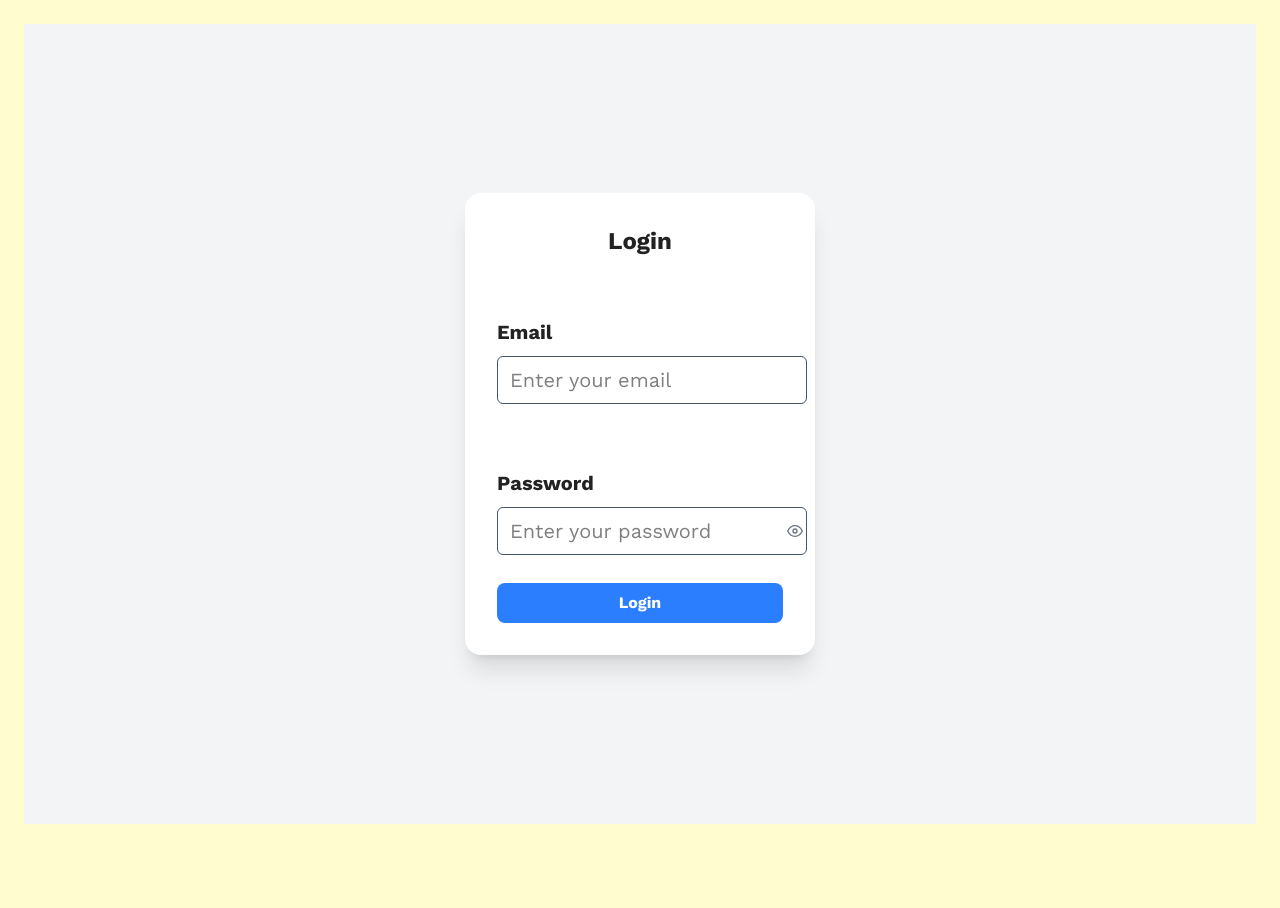
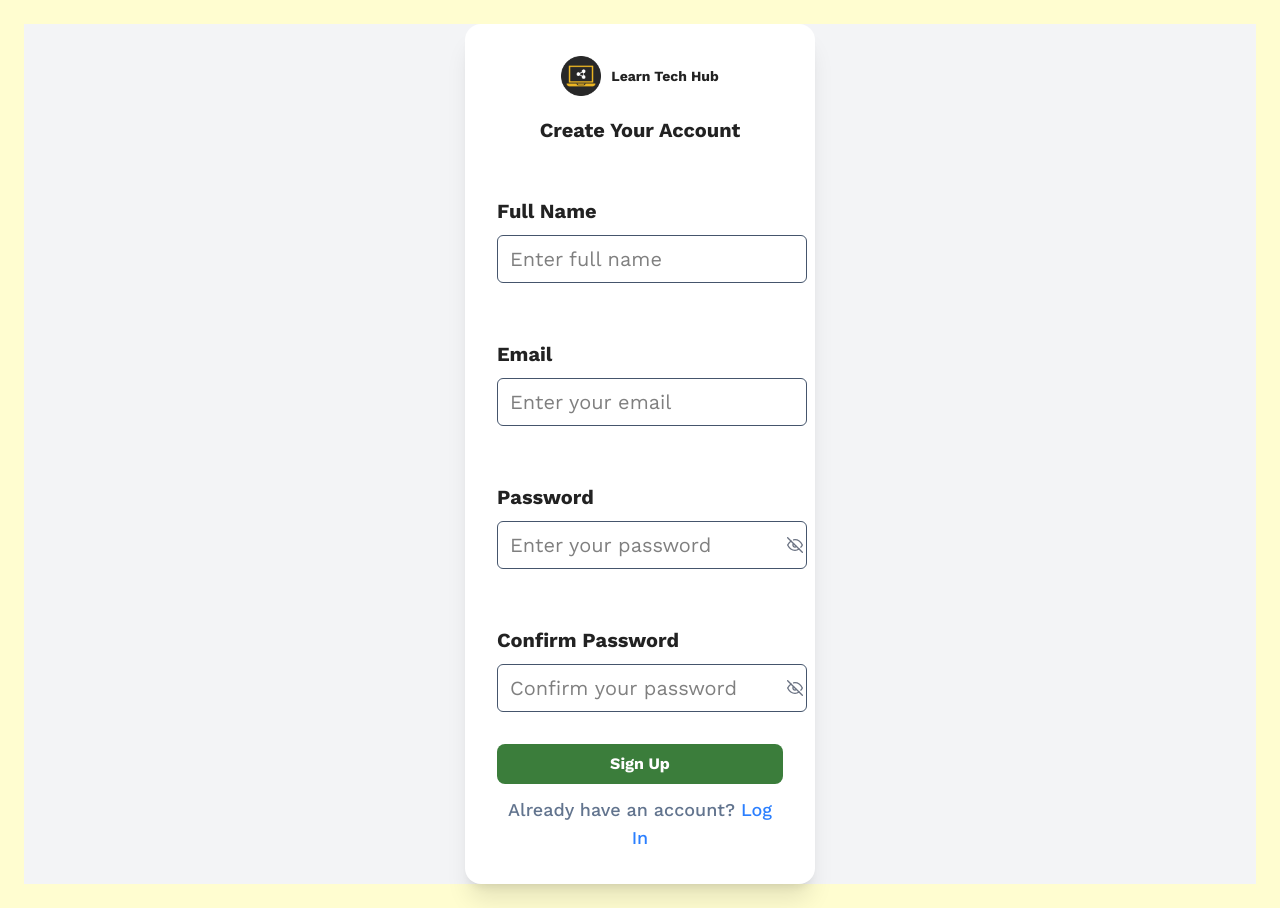
Before and after one commit to Jojololami/learning-dashboard, a React (Vite) app: page /sign-up in a window 1280 px wide. Before the commit the page ends 848 px from the top, so only its background shows below. Built offline with nearby package versions, Linux system fonts and the light colour scheme.

Commit message:
worked on homepage, signup and login page

```diff
--- a/src/components/Footer.jsx
+++ b/src/components/Footer.jsx
@@ -1,14 +1,23 @@
 import React from "react";
+import logo from "../assets/logo.png";
 import { FontAwesomeIcon } from "@fortawesome/react-fontawesome";
-import { faGoogle } from "@fortawesome/free-brands-svg-icons";
+import {
+  faGoogle,
+  faInstagram,
+  faTwitter,
+} from "@fortawesome/free-brands-svg-icons";
 import { faAirbnb } from "@fortawesome/free-brands-svg-icons";
 import { faFacebook } from "@fortawesome/free-brands-svg-icons";
 import { faAmazon } from "@fortawesome/free-brands-svg-icons";
+import { FaTwitter } from "react-icons/fa";
+import { FaInstagram } from "react-icons/fa";
+import { Link } from "react-router-dom";
 
 const Footer = () => {
   return (
     <>
-      <footer className="flex text-center text-2xl p-10 bg-white">
+      <footer>
+        <div className="flex text-center text-2xl p-10 bg-white">
           <div className="w-1/3 pr-6 border-r border-gray-300">
             <p className="mb-5 text-[#555]">
               Trusted by 2,000+ <br /> Companies Worldwide
@@ -48,6 +57,94 @@ const Footer = () => {
               />
             </span>
           </div>
+        </div>
+
+        <div className="bg-[#D28C8C]">
+          <div className="grid grid-cols-3 pt-12 pl-12 pr-8">
+            <div className="col-span-1">
+              <div className="flex gap-[10px] font-bold text-[14px]">
+                <img src={logo} className="w-10 h-10" alt="Learn Tech Hub" />
+                <p className="mt-3">Learn Tech Hub</p>
+              </div>
+              <p className="mt-2 text-xl">
+                Empowering Nigerians with skills that set them apart in the
+                global market.
+              </p>
+            </div>
+
+            <div id="contact_and_others" className="grid col-span-2 text-left">
+              <div id="firstgridlist" className="col-start-3 col-end-4 pr-24 ">
+                <ul className="text-xl font-bold space-y-4">
+                  <li>
+                    <Link to="/">Home</Link>
+                  </li>
+                  <li>
+                    <Link to="/about-us">About Us</Link>
+                  </li>
+                  <li>
+                    <Link to="/features">Features</Link>
+                  </li>
+                  <li>
+                    <Link to="/contact-us">Contact Us</Link>
+                  </li>
+                </ul>
+              </div>
+              <div id="secondgridlist" className="col-start-4 col-end-5 ">
+                <ul className="font-bold space-y-2">
+                  <li className="text-xl font-bold">Contact</li>
+                  <li>(+234) 81 000 007 61</li>
+                  <li>learntechhub@gmail.com</li>
+                </ul>
+
+                <div className="mt-5">
+                  <p className="text-xl font-bold ">Join Our Community</p>
+                  <ul className="flex">
+                    <li>
+                      <FontAwesomeIcon
+                        icon={faFacebook}
+                        size="2x"
+                        className="pr-8 pt-8 pb-8 ml-auto justify-end"
+                        alt="facebook_icon"
+                      />
+                    </li>
+                    <li>
+                      {" "}
+                      <FontAwesomeIcon
+                        icon={faTwitter}
+                        size="2x"
+                        className="pr-8 pt-8 pb-8 ml-auto justify-end"
+                        alt="twitter_icon"
+                      />
+                    </li>
+                    <li>
+                      {" "}
+                      <FontAwesomeIcon
+                        icon={faInstagram}
+                        size="2x"
+                        className="pr-8 pt-8 pb-8 ml-auto justify-end"
+                        alt="instagram_icon"
+                      />
+                    </li>
+                  </ul>
+                </div>
+              </div>
+            </div>
+          </div>
+
+          <div id="">
+            <ul className="text-left flex gap-10 mt-12 pl-12 pb-6">
+              <li className="pl-12">Terms of Service</li>
+              <li>Privacy Policy</li>
+            </ul>
+          </div>
+
+          <div className="border-t border-gray-50 p-4">
+            <ul className="flex justify-center justify-between gap-[50px]">
+              <li>2025 Learn Tech Hub &copy; .</li>
+              <li>All Rights Reserved.</li>
+            </ul>
+          </div>
+        </div>
       </footer>
     </>
   );
--- a/src/components/InputField.jsx
+++ b/src/components/InputField.jsx
@@ -19,8 +19,8 @@ const InputField = ({
   };
 
   const getMinLength = (inputType) => {
-    if (inputType === "text") return 6;
-    if (inputType === "password") return 8;
+    if (inputType === "text") return 5;
+    if (inputType === "password") return 5;
   };
 
   return (
@@ -48,7 +48,7 @@ const InputField = ({
             tabIndex={-1}
             type="button"
           >
-            {showPassword ? <FiEyeOff /> : <FiEye />}
+            {showPassword ? <FiEye /> : <FiEyeOff />}
           </button>
         )}
       </div>
--- a/src/pages/LogInPage.jsx
+++ b/src/pages/LogInPage.jsx
@@ -1,9 +1,117 @@
-import React from 'react'
+import React, { useState } from "react";
+import { useNavigate } from "react-router-dom";
+import logo from "../assets/logo.png";
+import InputField from "../components/InputField";
+import { toast } from "react-toastify";
+import "react-toastify/dist/ReactToastify.css";
+import { Link } from "react-router-dom";
 
-const LogInPage = () => {
+function LoginPage() {
+  const [loginDetails, setLoginDetails] = useState({
+    email: "",
+    password: "",
+  });
+
+  const [submitting, setSubmitting] = useState(false);
+  const navigate = useNavigate();
+
+  const handleChange = (e) => {
+    const { name, value } = e.currentTarget;
+    setLoginDetails((prevDetails) => ({
+      ...prevDetails,
+      [name]: value,
+    }));
+  };
+
+  const handleSubmit = async (e) => {
+    e.preventDefault();
+    const { email, password } = loginDetails;
+
+    const toastId = toast.loading("Logging in...");
+    setSubmitting(true);
+
+    try {
+      const response = await fetch("https://reqres.in/api/login", {
+        method: "POST",
+        headers: { "Content-Type": "application/json" },
+        body: JSON.stringify({ email, password }),
+      });
+
+      const data = await response.json();
+
+      if (response.ok) {
+        toast.update(toastId, {
+          render: "Login successful 👌",
+          type: "success",
+          isLoading: false,
+          autoClose: 3000,
+        });
+        navigate("/dashboard"); // navigate to dashboard/home
+      } else {
+        throw new Error(data.error || "Login failed");
+      }
+    } catch (error) {
+      toast.update(toastId, {
+        render: error.message,
+        type: "error",
+        isLoading: false,
+        autoClose: 3000,
+      });
+    } finally {
+      setSubmitting(false);
+    }
+  };
+
   return (
-    <div>LogInPage</div>
-  )
+    <div className="flex items-center justify-center min-h-screen bg-gray-100">
+      <div className="bg-white shadow-xl rounded-2xl p-8 w-[350px]">
+        <div className="flex justify-center gap-[10px] items-center mb-5 font-bold text-[14px]">
+          <img src={logo} className="w-10" alt="" />
+          <p>Learn Tech Hub</p>
+        </div>
+        <h2 className="text-xl font-bold text-center">LogIn to Your Account</h2>
+
+        <form onSubmit={handleSubmit} className="flex flex-col gap-1">
+          <InputField
+            label="Email"
+            name="email"
+            placeholder="Enter your email"
+            inputType="email"
+            required={true}
+            handleChange={handleChange}
+            value={loginDetails.email}
+            isPassword={false}
+          />
+
+          <InputField
+            label="Password"
+            name="password"
+            placeholder="Enter your password"
+            inputType="password"
+            required={true}
+            handleChange={handleChange}
+            value={loginDetails.password}
+            isPassword={true}
+          />
+
+          <button
+            type="submit"
+            disabled={submitting}
+            className="bg-[#3b7d3b]  hover:bg-[#D28C8C] text-white font-bold py-2 rounded-lg transition disabled:bg-gray-400"
+          >
+            {submitting ? "Logging in..." : "Login"}
+          </button>
+        </form>
+
+        <p className="text-center mt-3 text-slate-500 text-lg font-medium">
+          Don't have an account?{" "}
+          <span className="text-blue-500 cursor-pointer">
+            <Link to="/sign-up">SIgnUp Here</Link>
+          </span>
+        </p>
+      </div>
+    </div>
+  );
 }
 
-export default LogInPage
+export default LoginPage;
--- a/src/pages/SignUpPage.jsx
+++ b/src/pages/SignUpPage.jsx
@@ -1,13 +1,16 @@
 import React, { useState } from "react";
-import { useNavigate } from "react-router-dom";
+import { useNavigate, Link } from "react-router-dom";
+import logo from "../assets/logo.png";
 import InputField from "../components/InputField";
-import { toast, ToastContainer } from "react-toastify";
+import { toast } from "react-toastify";
 import "react-toastify/dist/ReactToastify.css";
 
-function LoginPage() {
-  const [loginDetails, setLoginDetails] = useState({
+function SignUp() {
+  const [accountDetails, setAccountDetails] = useState({
+    fullName: "",
     email: "",
     password: "",
+    passwordConfirmation: "",
   });
 
   const [submitting, setSubmitting] = useState(false);
@@ -15,34 +18,57 @@ function LoginPage() {
 
   const handleChange = (e) => {
     const { name, value } = e.currentTarget;
-    setLoginDetails((prevDetails) => ({
-      ...prevDetails,
+    setAccountDetails((prev) => ({
+      ...prev,
       [name]: value,
     }));
   };
 
   const handleSubmit = async (e) => {
     e.preventDefault();
-    const { email, password } = loginDetails;
+    const { fullName, email, password, passwordConfirmation } = accountDetails;
 
-    const toastId = toast.loading("Logging in..."); // show loading toast
+    if (password !== passwordConfirmation) {
+      toast.error("Passwords do not match");
+      return;
+    }
+
     setSubmitting(true);
+    const toastId = toast.loading("Creating your account...");
 
     try {
-      // ⏳ simulate API call
-      await new Promise((resolve) => setTimeout(resolve, 2000));
+      // ✅ Make API call to ReqRes for registration
+      const response = await fetch("https://reqres.in/api/register", {
+        method: "POST",
+        headers: { "Content-Type": "application/json" },
+        body: JSON.stringify({
+          email: "eve.holt@reqres.in",
+          password: "pistol",
+        }),
+      });
 
-      if (email === "test@example.com" && password === "password123") {
+      const data = await response.json();
+
+      if (response.ok) {
         toast.update(toastId, {
-          render: "Login successful 👌",
+          render: "Account successfully created 👌",
           type: "success",
           isLoading: false,
           autoClose: 3000,
         });
 
-        navigate("/"); // redirect to home
+        // reset form
+        setAccountDetails({
+          fullName: "",
+          email: "",
+          password: "",
+          passwordConfirmation: "",
+        });
+
+        // navigate after signup
+        navigate("/login");
       } else {
-        throw new Error("Invalid credentials");
+        throw new Error(data.error || "Registration failed");
       }
     } catch (error) {
       toast.update(toastId, {
@@ -53,16 +79,32 @@ function LoginPage() {
       });
     } finally {
       setSubmitting(false);
-      setLoginDetails({ email: "", password: "" });
     }
   };
 
   return (
     <div className="flex items-center justify-center min-h-screen bg-gray-100">
       <div className="bg-white shadow-xl rounded-2xl p-8 w-[350px]">
-        <h2 className="text-2xl font-bold mb-6 text-center">Login</h2>
+        <div className="flex justify-center gap-[10px] items-center mb-5 font-bold text-[14px]">
+          <img src={logo} className="w-10" alt="Logo" />
+          <p>Learn Tech Hub</p>
+        </div>
+        <h2 className="text-xl font-bold text-center mb-4">
+          Create Your Account
+        </h2>
 
-        <form onSubmit={handleSubmit} className="flex flex-col gap-4">
+        <form onSubmit={handleSubmit} className="flex flex-col gap-2">
+          <InputField
+            label="Full Name"
+            name="fullName"
+            placeholder="Enter full name"
+            inputType="text"
+            required={true}
+            handleChange={handleChange}
+            value={accountDetails.fullName}
+            isPassword={false}
+          />
+
           <InputField
             label="Email"
             name="email"
@@ -70,7 +112,7 @@ function LoginPage() {
             inputType="email"
             required={true}
             handleChange={handleChange}
-            value={loginDetails.email}
+            value={accountDetails.email}
             isPassword={false}
           />
 
@@ -81,24 +123,39 @@ function LoginPage() {
             inputType="password"
             required={true}
             handleChange={handleChange}
-            value={loginDetails.password}
+            value={accountDetails.password}
+            isPassword={true}
+          />
+
+          <InputField
+            label="Confirm Password"
+            name="passwordConfirmation"
+            placeholder="Confirm your password"
+            inputType="password"
+            required={true}
+            handleChange={handleChange}
+            value={accountDetails.passwordConfirmation}
             isPassword={true}
           />
 
           <button
             type="submit"
             disabled={submitting}
-            className="bg-blue-500 hover:bg-blue-600 text-white font-bold py-2 rounded-lg transition disabled:bg-gray-400"
+            className="bg-[#3b7d3b]  hover:bg-[#D28C8C]  text-white font-bold py-2 rounded-lg mt-3 transition disabled:bg-gray-400"
           >
-            {submitting ? "Logging in..." : "Login"}
+            {submitting ? "Signing up..." : "Sign Up"}
           </button>
         </form>
+
+        <p className="text-center mt-3 text-slate-500 text-lg font-medium">
+          Already have an account?{" "}
+          <span className="text-blue-500 cursor-pointer">
+            <Link to="/log-in">Log In</Link>
+          </span>
+        </p>
       </div>
-
-      {/* Toast container (must be inside app) */}
-      <ToastContainer />
     </div>
   );
 }
 
-export default LoginPage;
+export default SignUp;
```
Also changed, not shown: src/App.jsx (+27 -18 lines). Lines whose indentation alone changed are shown as unchanged.
